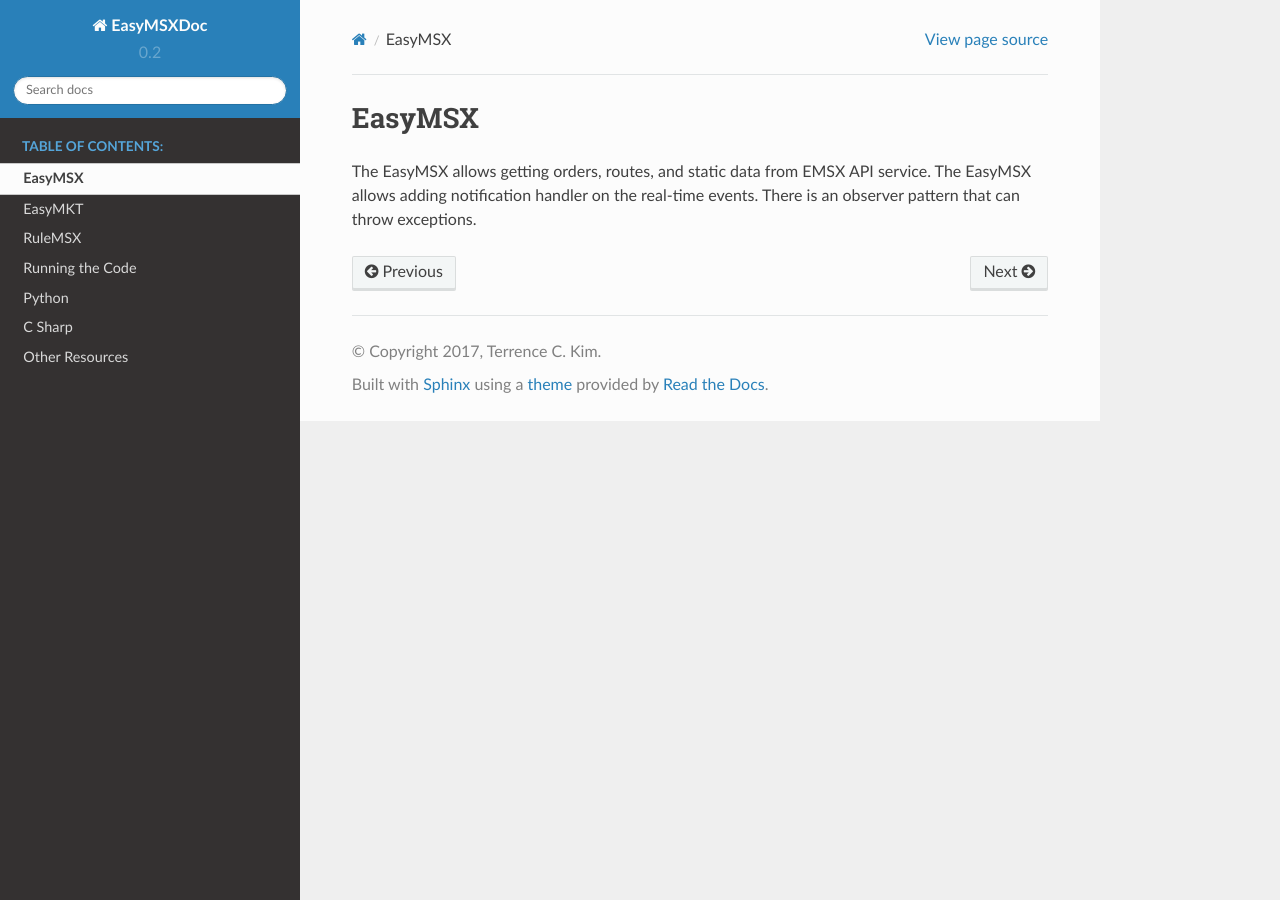
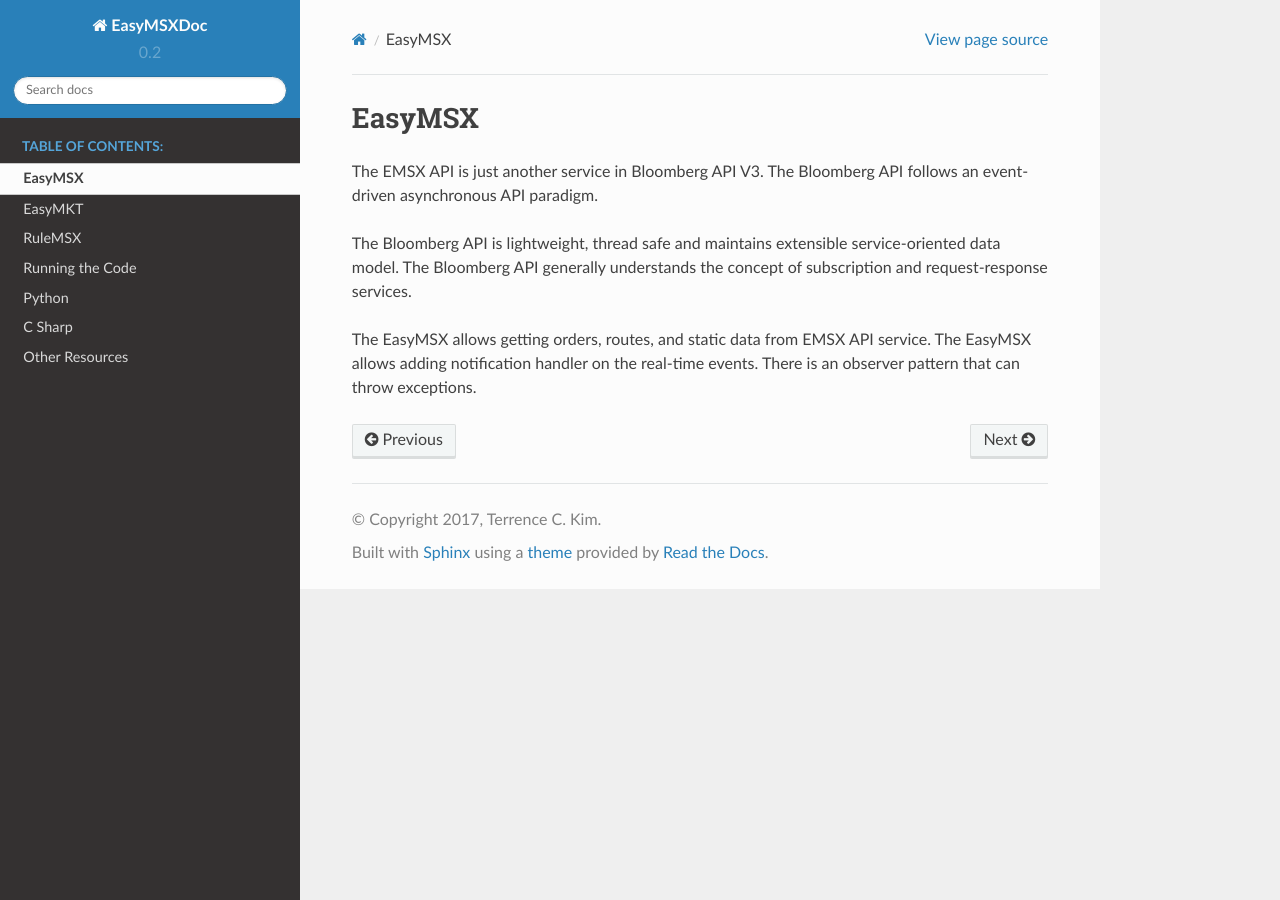
Before and after one commit to tkim/EasyMSX, a Sphinx documentation site: the page built from source/easyMSX.rst, in a window 1280 px wide. Built offline with Sphinx 7.4.7 and the Read the Docs theme 2.0.0, drawn with Linux system fonts in a browser that asks for light colours; formulas are drawn with MathJax 3.

Commit message:
EasyMSX update

```diff
--- a/source/easyMSX.rst
+++ b/source/easyMSX.rst
@@ -2,4 +2,8 @@
 EasyMSX
 #######
 
+The EMSX API is just another service in Bloomberg API V3.  The Bloomberg API follows an event-driven asynchronous API paradigm.
+
+The Bloomberg API is lightweight, thread safe and maintains extensible service-oriented data model. The Bloomberg API generally understands the concept of subscription and request-response services.
+
 The EasyMSX allows getting orders, routes, and static data from EMSX API service. The EasyMSX allows adding notification handler on the real-time events. There is an observer pattern that can throw exceptions.
```
